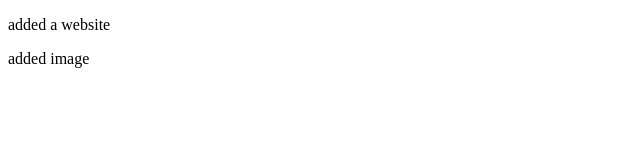
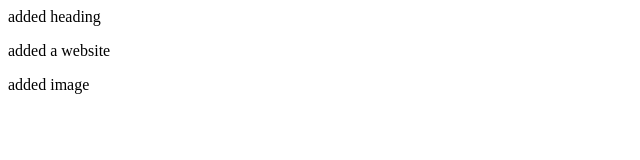
Before and after one commit to HenrySsali/person, a plain HTML site: page peter.html in a window 1280 px wide. Shown: the whole page, without its empty margins (0-640 px from the left). Drawn offline with Linux system fonts and the light colour scheme.

Commit message:
Update peter.html

```diff
--- a/peter.html
+++ b/peter.html
@@ -6,6 +6,7 @@
     <title>website</title>
 </head>
 <body>
+    <h>added heading</h>
     <p>added a website</p>
     <p>added image</p>
 </body>
```
